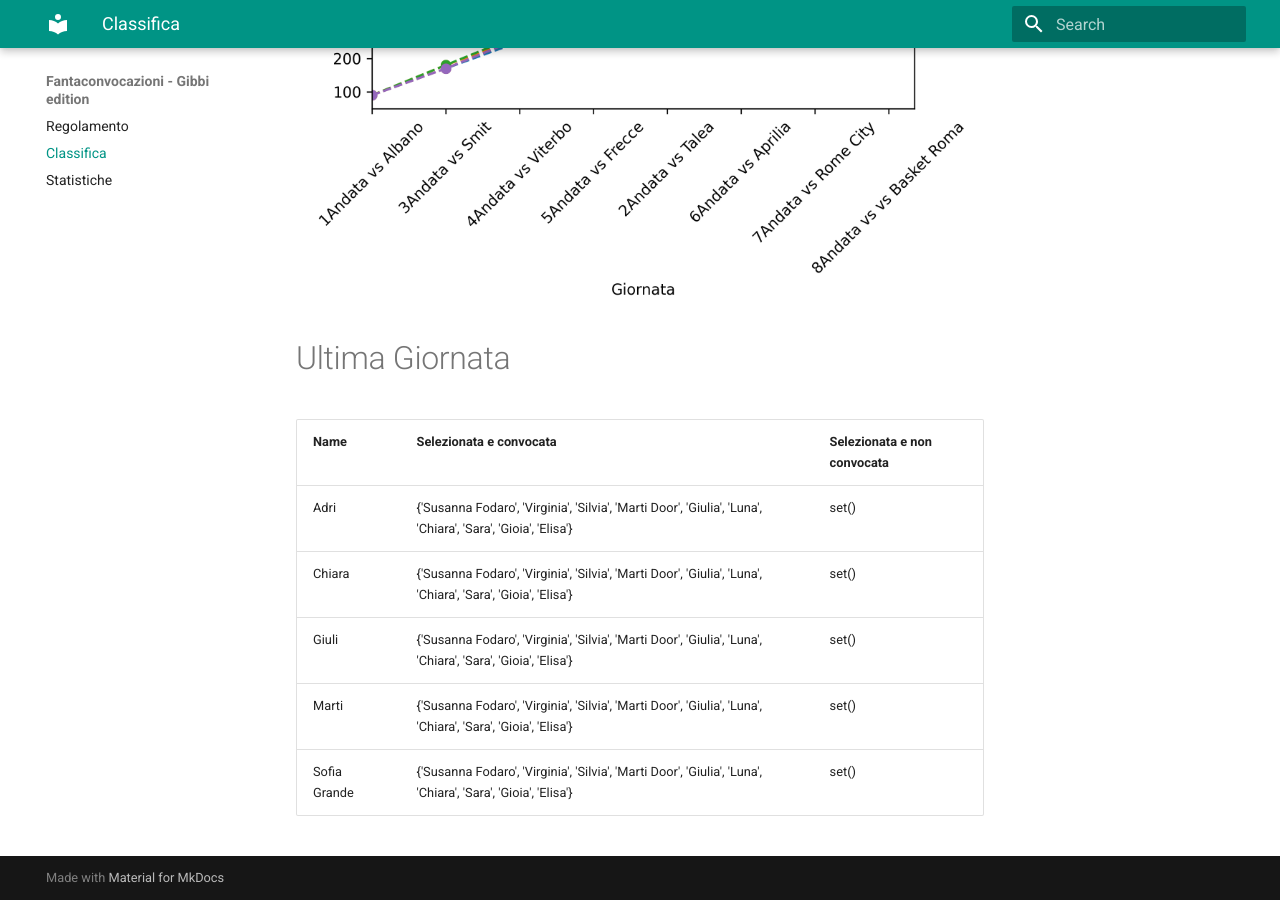
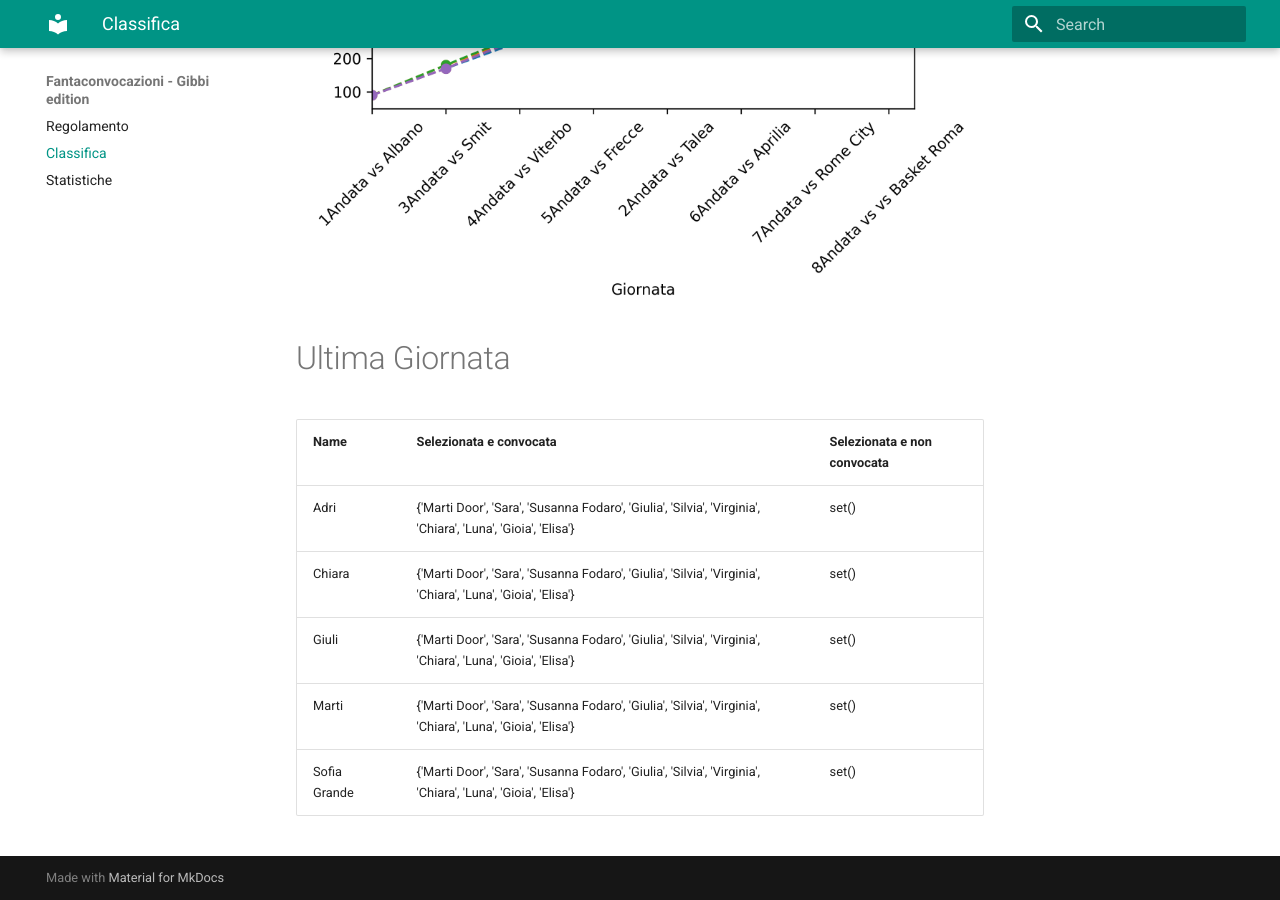
Before and after one commit to martinig94/fantagibbi, an MkDocs documentation site: the page built from docs/Classifica.md, in a window 1280 px wide and 900 px high, scrolled down 810 px. Built offline with MkDocs 1.6.1 and Material for MkDocs 9.7.7, drawn with Linux system fonts in a browser that asks for light colours.

Commit message:
Auto-update from main.py

```diff
--- a/docs/Classifica.md
+++ b/docs/Classifica.md
@@ -18,9 +18,9 @@
 <!-- START_TABLE CORRECT -->
 | Name         | Selezionata e convocata                                                                                      | Selezionata e non convocata   |
 |:-------------|:-------------------------------------------------------------------------------------------------------------|:------------------------------|
-| Adri         | {'Susanna Fodaro', 'Virginia', 'Silvia', 'Marti Door', 'Giulia', 'Luna', 'Chiara', 'Sara', 'Gioia', 'Elisa'} | set()                         |
-| Chiara       | {'Susanna Fodaro', 'Virginia', 'Silvia', 'Marti Door', 'Giulia', 'Luna', 'Chiara', 'Sara', 'Gioia', 'Elisa'} | set()                         |
-| Giuli        | {'Susanna Fodaro', 'Virginia', 'Silvia', 'Marti Door', 'Giulia', 'Luna', 'Chiara', 'Sara', 'Gioia', 'Elisa'} | set()                         |
-| Marti        | {'Susanna Fodaro', 'Virginia', 'Silvia', 'Marti Door', 'Giulia', 'Luna', 'Chiara', 'Sara', 'Gioia', 'Elisa'} | set()                         |
-| Sofia Grande | {'Susanna Fodaro', 'Virginia', 'Silvia', 'Marti Door', 'Giulia', 'Luna', 'Chiara', 'Sara', 'Gioia', 'Elisa'} | set()                         |
+| Adri         | {'Marti Door', 'Sara', 'Susanna Fodaro', 'Giulia', 'Silvia', 'Virginia', 'Chiara', 'Luna', 'Gioia', 'Elisa'} | set()                         |
+| Chiara       | {'Marti Door', 'Sara', 'Susanna Fodaro', 'Giulia', 'Silvia', 'Virginia', 'Chiara', 'Luna', 'Gioia', 'Elisa'} | set()                         |
+| Giuli        | {'Marti Door', 'Sara', 'Susanna Fodaro', 'Giulia', 'Silvia', 'Virginia', 'Chiara', 'Luna', 'Gioia', 'Elisa'} | set()                         |
+| Marti        | {'Marti Door', 'Sara', 'Susanna Fodaro', 'Giulia', 'Silvia', 'Virginia', 'Chiara', 'Luna', 'Gioia', 'Elisa'} | set()                         |
+| Sofia Grande | {'Marti Door', 'Sara', 'Susanna Fodaro', 'Giulia', 'Silvia', 'Virginia', 'Chiara', 'Luna', 'Gioia', 'Elisa'} | set()                         |
 <!-- END_TABLE CORRECT -->
```
